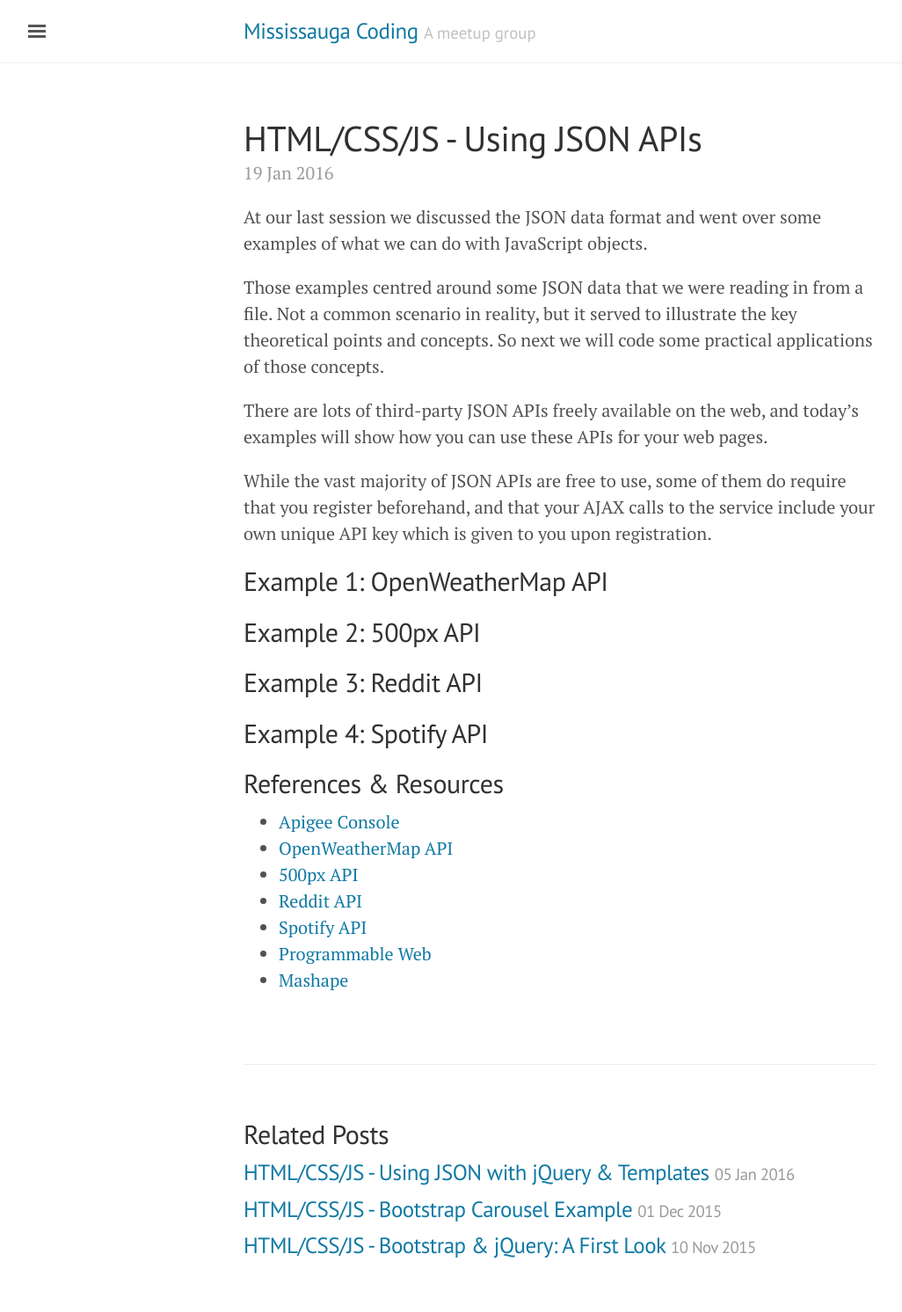
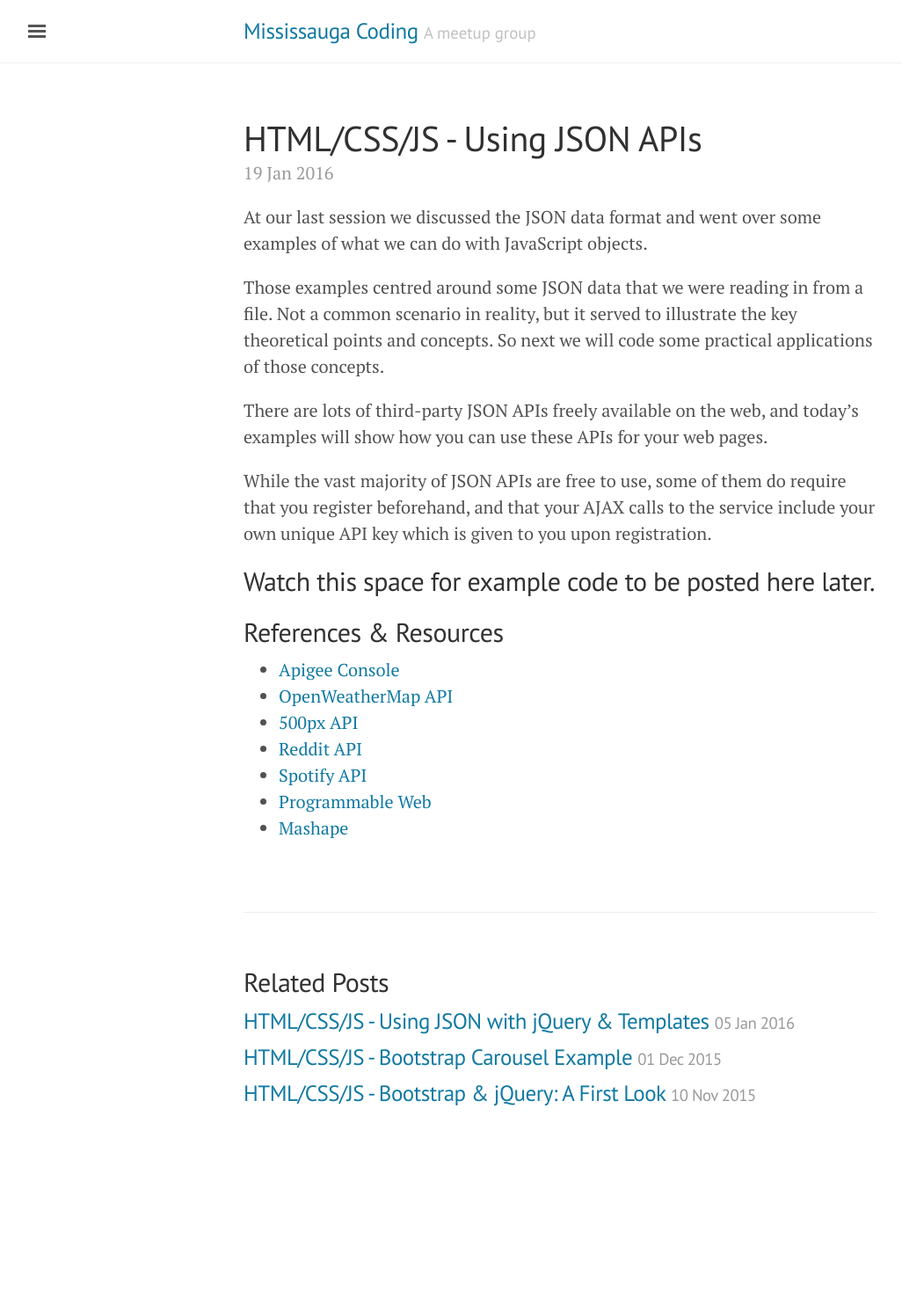
Before and after one commit to MississaugaCoding/mississaugacoding.github.io, a Jekyll site: the page built from _posts/2016-01-19-html-css-js-json-apis.md, in a window 1280 px wide. Shown: the whole page at 88% size, without its empty margins (3-1029 px from the left). Built offline with Jekyll 4.4.1, drawn with Linux system fonts in a browser that asks for light colours; comment, search, counter and statistics services are not loaded; after the commit the page ends 1320 px from its top, so only the background shows below that.

Commit message:
updated post for session 18

```diff
--- a/_posts/2016-01-19-html-css-js-json-apis.md
+++ b/_posts/2016-01-19-html-css-js-json-apis.md
@@ -12,14 +12,8 @@
 
 While the vast majority of JSON APIs are free to use, some of them do require that you register beforehand, and that your AJAX calls to the service include your own unique API key which is given to you upon registration.
 
-##Example 1: OpenWeatherMap API
 
-##Example 2: 500px API
-
-##Example 3: Reddit API
-
-##Example 4: Spotify API
-
+##Watch this space for example code to be posted here later.
 
 
 ##References &amp; Resources
```
